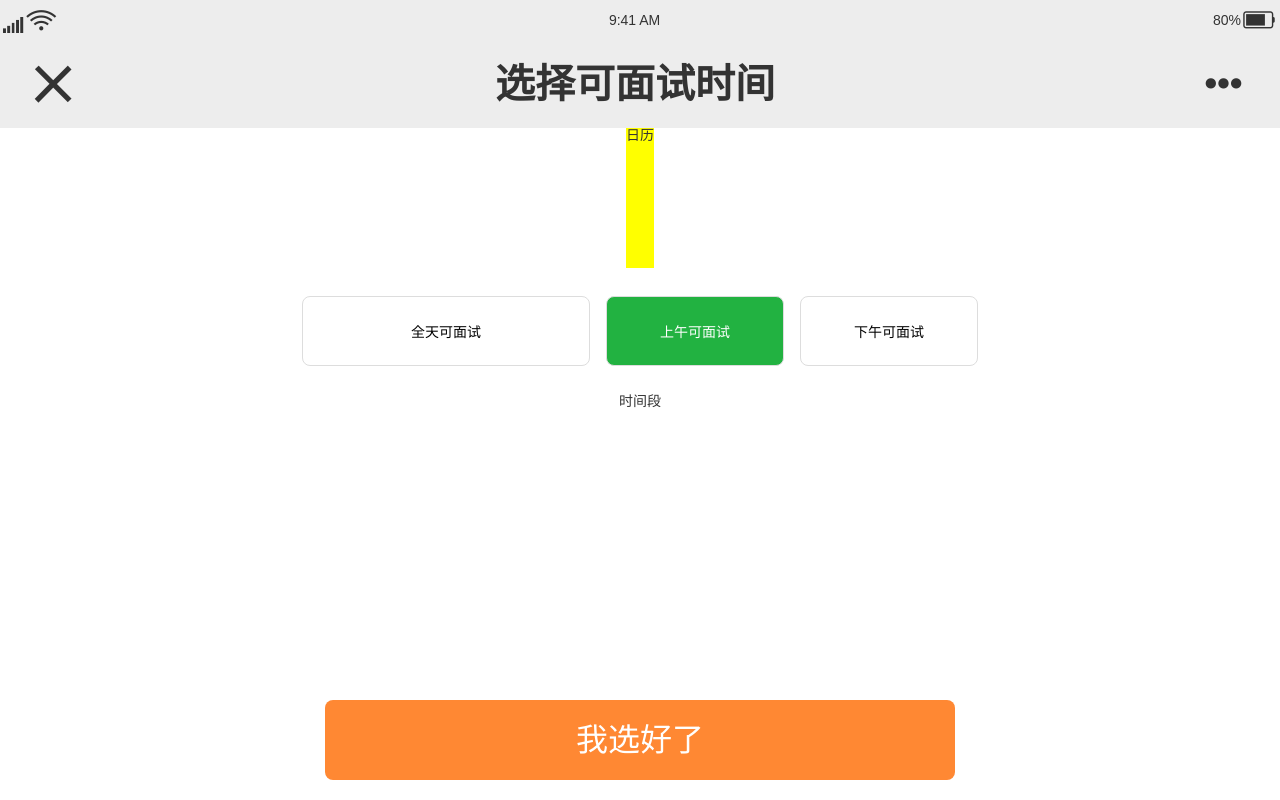
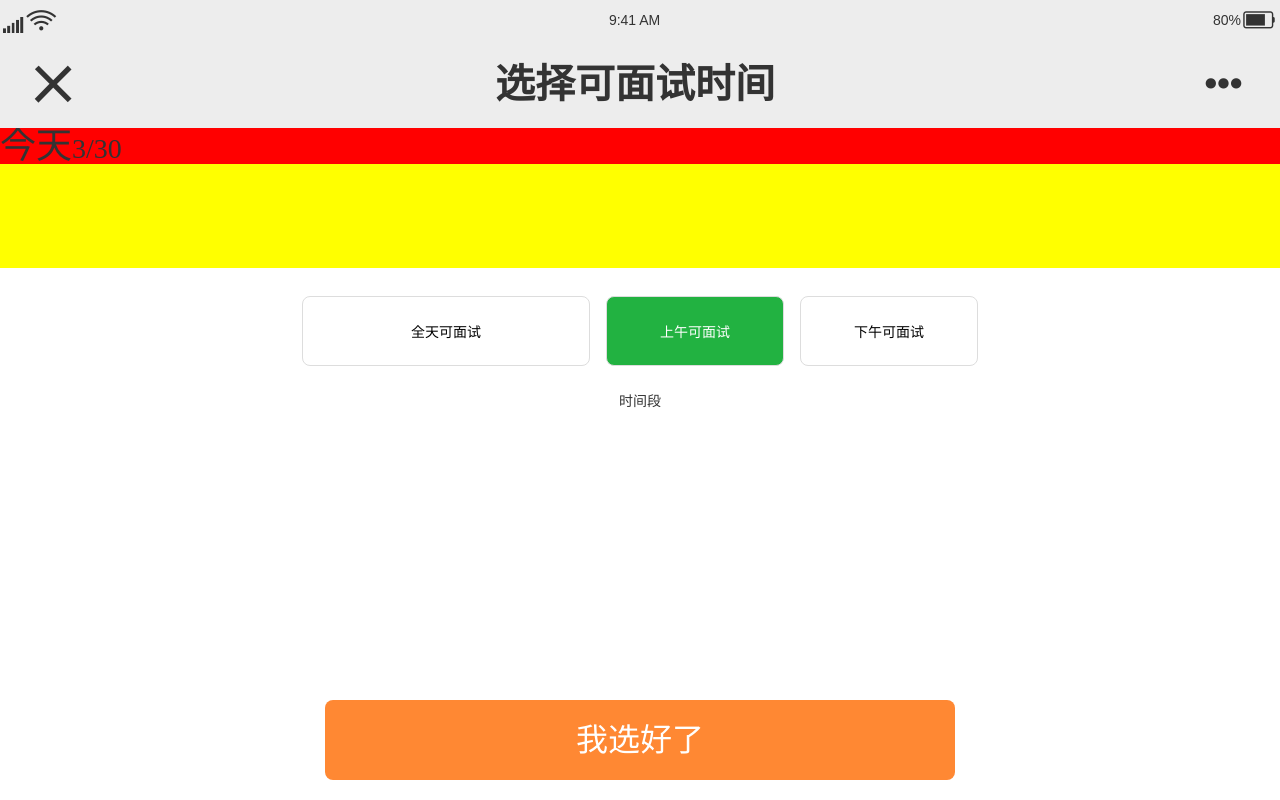
Before and after one commit to Curve-white/interview, a Vue app: page /#/ in a window 1280 px wide. Built offline with nearby package versions, Linux system fonts and the light colour scheme.

Commit message:
2019.04.28

```diff
--- a/package.json
+++ b/package.json
@@ -14,6 +14,7 @@
     "lib-flexible": "^0.3.2",
     "node-sass": "^4.11.0",
     "vue": "^2.5.2",
+    "vue-awesome-swiper": "^2.6.7",
     "vue-router": "^3.0.1"
   },
   "devDependencies": {
--- a/src/main.js
+++ b/src/main.js
@@ -8,7 +8,11 @@ import '../static/reset.css'
 // 引入iconfont
 import './assets/icon/iconfont.css'
 import 'lib-flexible'
+// 引入 Swiper 轮播组件
+import VueAwesomeSwiper from 'vue-awesome-swiper'
+import 'swiper/dist/css/swiper.css'
 
+Vue.use(VueAwesomeSwiper)
 Vue.config.productionTip = false
 
 /* eslint-disable no-new */
--- a/src/pages/Home.vue
+++ b/src/pages/Home.vue
@@ -1,6 +1,7 @@
 <template>
   <div class="home">
     <home-header></home-header>
+    <home-calendar></home-calendar>
     <home-main></home-main>
     <home-footer></home-footer>
   </div>
@@ -9,8 +10,9 @@
 <script>
 // 引入局部组件
 import HomeHeader from './components/Header'
+import HomeMain from './components/Main'
 import HomeFooter from './components/Footer'
-import HomeMain from './components/Main/Main'
+import HomeCalendar from './components/Calendar'
 
 export default {
   name: 'Home',
@@ -18,6 +20,7 @@ export default {
   components: {
     HomeHeader,
     HomeFooter,
+    HomeCalendar,
     HomeMain
   }
 }
--- /dev/null
+++ b/src/pages/components/Calendar.vue
@@ -0,0 +1,68 @@
+<template>
+  <div class="calendar">
+    <swiper>
+      <!-- slides -->
+      <swiper-slide class="time">
+        <span class="timeInfo day">今天</span>
+        <span class="timeInfo dayNumber">3/30</span>
+      </swiper-slide>
+      <swiper-slide>I'm Slide 2</swiper-slide>
+      <swiper-slide>I'm Slide 3</swiper-slide>
+      <swiper-slide>I'm Slide 4</swiper-slide>
+      <swiper-slide>I'm Slide 5</swiper-slide>
+      <swiper-slide>I'm Slide 6</swiper-slide>
+      <swiper-slide>I'm Slide 7</swiper-slide>
+      <swiper-slide>I'm Slide 9</swiper-slide>
+      <swiper-slide>I'm Slide 10</swiper-slide>
+      <swiper-slide>I'm Slide 11</swiper-slide>
+      <swiper-slide>I'm Slide 12</swiper-slide>
+      <swiper-slide>I'm Slide 13</swiper-slide>
+      <swiper-slide>I'm Slide 14</swiper-slide>
+      <swiper-slide>I'm Slide 15</swiper-slide>
+  </swiper>
+  </div>
+</template>
+
+<script>
+
+export default {
+  name: 'HomeCalendar',
+  data () {
+    return {
+      swiperOption: {
+        // some swiper options/callbacks
+        // 所有的参数同 swiper 官方 api 参数
+        // 分页器挂载到swiper-pagination类对应的元素上
+        pagination: '.swiper-pagination',
+        loop: true, // 开启轮播图前后循环模式
+        freeMode: true,
+        slidesPerView: 2
+      }
+    }
+  }
+}
+</script>
+
+<style lang="scss" scoped>
+// 日历插件的样式
+.calendar{
+  height: 140px;
+  background: yellow;
+}
+.time{
+  width: 136px;
+  background: red;
+}
+.timeInfo{
+  font-family: PingFangSC-Semibold;
+  font-size: 36px;
+  color: #333333;
+  letter-spacing: 0;
+  text-align: center;
+  line-height: 36px;
+}
+.dayNumber{
+  font-size: 28px;
+  line-height: 28px;
+}
+</style>
--- a/src/pages/components/Main/Main.vue
+++ b/src/pages/components/Main.vue
@@ -1,6 +1,5 @@
 <template>
   <div class="main">
-    <div class="calendar">日历</div>
     <div class="selectButton">
       <input class="selectTime allday" type="buttom" value="全天可面试">
       <input class="selectTime forenoon" type="buttom" value="上午可面试">
@@ -24,12 +23,6 @@ export default {
   flex-direction: column;
   align-items: center;
   height: 1086px;
-}
-
-// 日历插件的样式
-.calendar{
-  height: 140px;
-  background: yellow;
 }
 
 // 以下为选择按钮的样式
```
Also changed, not shown: 1 other file (tests, documents, lock files or other folders).
